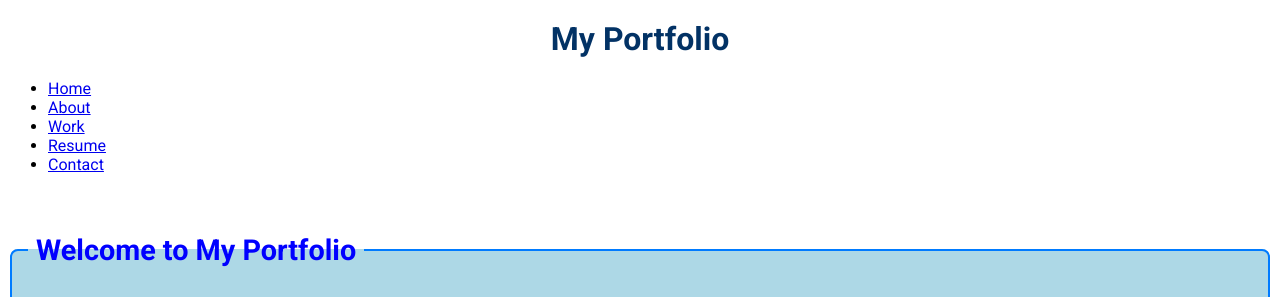
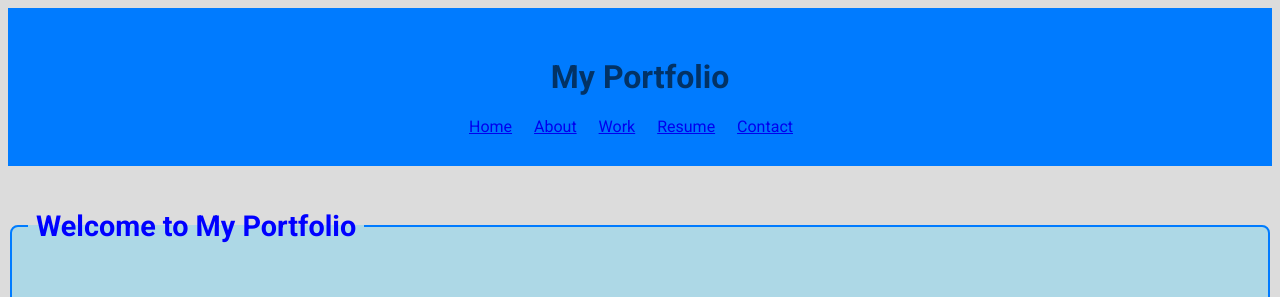
Before and after one commit to abdelkader2008/web, a plain HTML site: page index2.html in a window 1280 px wide. Shown: the top 297 px of the page. Drawn offline with Linux system fonts and the light colour scheme.

Commit message:
modified css checkpoint

```diff
--- a/index2.html
+++ b/index2.html
@@ -12,7 +12,7 @@
 </head>
 <body>
 
-    <header>
+    <header id="header">
         <h1 id="titre">My Portfolio</h1>
         <nav>
             <ul>
--- a/style.css
+++ b/style.css
@@ -1,3 +1,19 @@
+    header {
+        background-color: #007bff;
+        color: #fff;
+        padding: 30px;
+}
+nav ul {
+    padding: 0;
+    margin: 0;
+    text-align: center;
+}
+nav ul li {
+    display: inline;
+    margin-right: 18px;
+    text-align: center;
+
+}
 .fieldset {
     border: 2px solid #007bff;
     border-radius: 8px;
@@ -12,8 +28,19 @@
     color: blue;
     padding: 0 8px;
 }
+a:hover {
+    color: #007bff;
+    text-decoration: underline;
+}
+a:active {
+    color: #00ff00;
+}
+a:visited {
+    color: #f34e0c;
+}
 body{
     font-family: "Roboto", sans-serif;
+    background-color: gainsboro;
 }
 
 .para {
```
